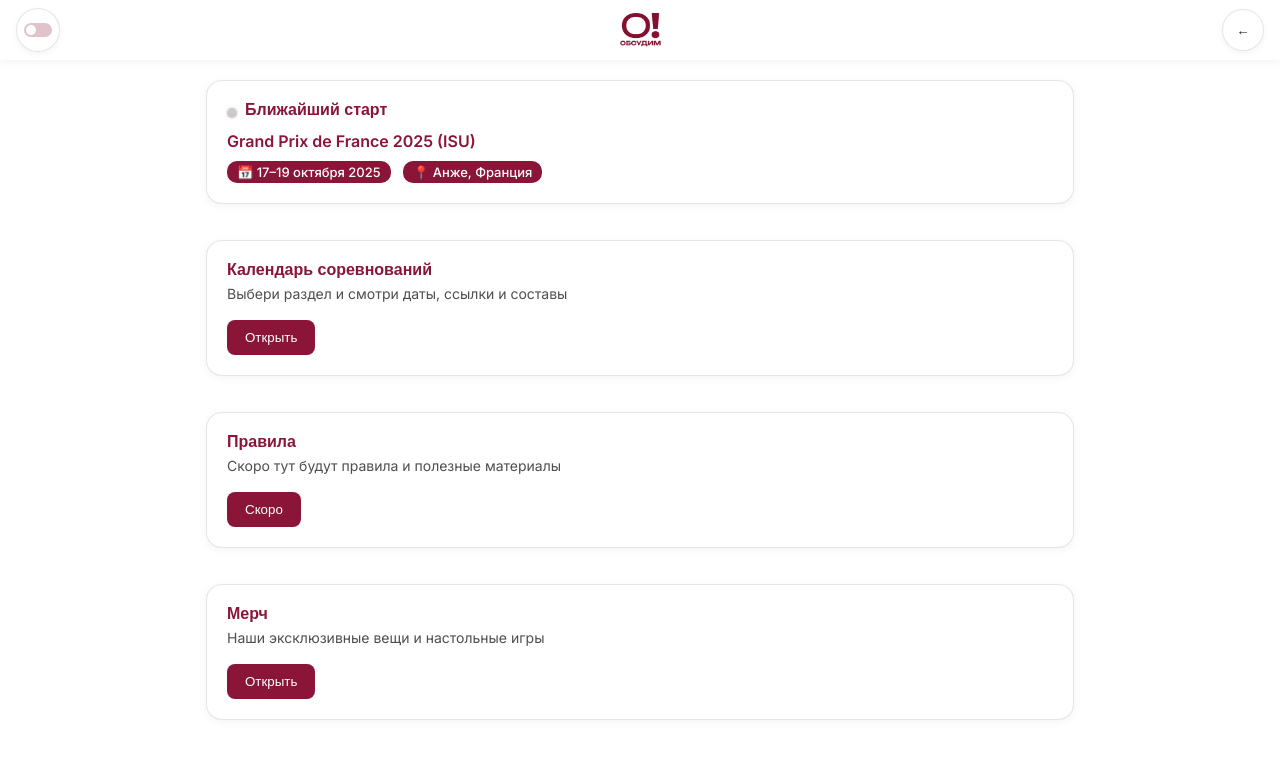
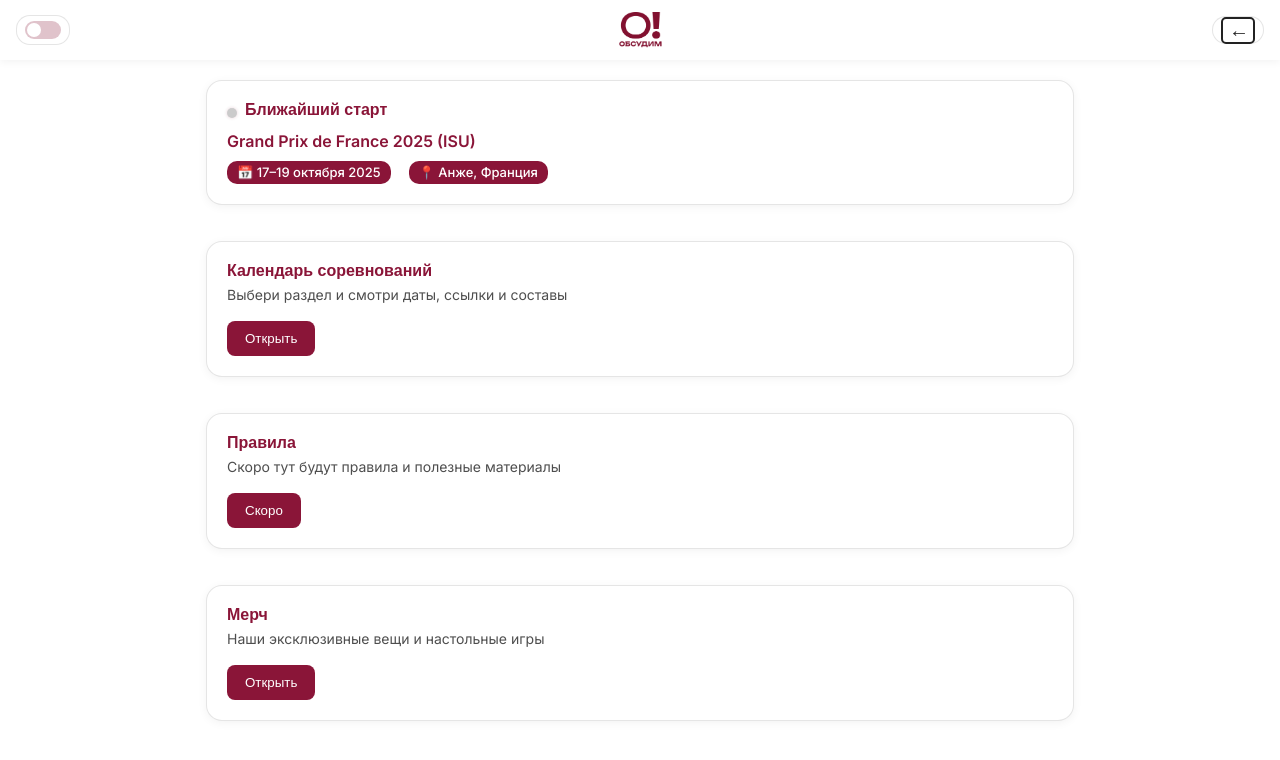
Before and after one commit to assaboud-commits/obsudim, a plain HTML site: page index.html in a window 1280 px wide. Drawn offline with Linux system fonts and the light colour scheme; a web font is replaced by a local one.

Commit message:
Update index.html

```diff
--- a/index.html
+++ b/index.html
@@ -5,6 +5,7 @@
   <meta name="viewport" content="width=device-width, initial-scale=1" />
   <title>Фигурное катание — мини-приложение</title>
   <link href="https://fonts.googleapis.com/css2?family=Inter:wght@400;500;600&family=Unbounded:wght@600;700&display=swap" rel="stylesheet">
+
   <style>
     :root {
       --accent: #8A1538;
@@ -46,15 +47,18 @@
       padding: 0 16px;
     }
     .logo {
-      width: 42px;
-      height: 42px;
+      width: 44px;
+      height: 44px;
       object-fit: contain;
       display: block;
     }
-    .theme-toggle, #backBtn {
-      width: 42px;
-      height: 42px;
-      border-radius: 50%;
+
+    /* --- Тумблер и стрелка "Назад" --- */
+    .theme-toggle,
+    #backBtn {
+      width: 52px;
+      height: 28px;
+      border-radius: 14px;
       display: flex;
       align-items: center;
       justify-content: center;
@@ -63,20 +67,23 @@
       color: var(--text);
       cursor: pointer;
       transition: 0.3s;
-      box-shadow: 0 2px 6px rgba(0,0,0,0.05);
     }
-    .theme-toggle:hover, #backBtn:hover {
+    .theme-toggle:hover,
+    #backBtn:hover {
       background: var(--accent);
       color: #fff;
       border-color: var(--accent);
     }
+
+    /* сам тумблер */
     .theme-toggle label {
-      width: 28px;
-      height: 14px;
+      width: 36px;
+      height: 18px;
       background: rgba(130,17,48,0.25);
-      border-radius: 20px;
+      border-radius: 18px;
       position: relative;
       transition: 0.3s;
+      cursor: pointer;
     }
     .theme-toggle input { display: none; }
     .theme-toggle label::after {
@@ -84,8 +91,8 @@
       position: absolute;
       top: 2px;
       left: 2px;
-      width: 10px;
-      height: 10px;
+      width: 14px;
+      height: 14px;
       background: #fff;
       border-radius: 50%;
       transition: 0.3s;
@@ -94,7 +101,17 @@
       background: var(--accent);
     }
     .theme-toggle input:checked + label::after {
-      transform: translateX(14px);
+      transform: translateX(16px);
+    }
+
+    /* --- Толстая стрелка Назад --- */
+    #backBtn span {
+      font-size: 20px;
+      font-weight: 700;
+      line-height: 1;
+      border: 2px solid currentColor;
+      border-radius: 5px;
+      padding: 1px 4px 2px 6px;
     }
 
     main {
@@ -102,6 +119,12 @@
       max-width: 900px;
       margin: 0 auto;
       box-sizing: border-box;
+    }
+
+    .grid {
+      display: flex;
+      flex-direction: column;
+      gap: 36px;
     }
 
     .card {
@@ -116,6 +139,7 @@
       transform: translateY(-3px);
       box-shadow: 0 4px 14px rgba(0,0,0,0.1);
     }
+
     .title {
       font-weight: 600;
       font-size: 16px;
@@ -123,7 +147,13 @@
       font-family: "Unbounded", sans-serif;
       color: var(--accent);
     }
-    .muted { font-size: 14px; opacity: 0.8; margin: 0; }
+
+    .muted {
+      font-size: 14px;
+      opacity: 0.8;
+      margin: 0;
+    }
+
     .btn {
       display: inline-block;
       background: var(--accent);
@@ -137,34 +167,30 @@
     }
     .btn:hover { background: #a71a44; }
 
-    /* --- Event cards --- */
-    .event-grid {
-      display: grid;
-      gap: 18px;
+    /* --- Мини-плашки (чипсы) --- */
+    .subtag {
+      display: inline-block;
+      margin-right: 10px;
+      padding: 2px 8px;
+      border-radius: 8px;
+      font-size: 12.5px;
+      font-weight: 500;
+      white-space: nowrap;
+      line-height: 1.3;
     }
-    .event-card {
-      position: relative;
-      background: var(--card-bg);
-      border-radius: 16px;
-      padding: 18px 16px;
-      border: 1px solid var(--border);
-      box-shadow: 0 2px 8px rgba(0,0,0,0.06);
-      overflow: hidden;
-      transition: transform 0.25s ease, box-shadow 0.25s ease;
+    .subtags {
+      display: flex;
+      align-items: center;
+      gap: 10px;
+      flex-wrap: wrap;
     }
-    .event-card:hover {
-      transform: translateY(-3px);
-      box-shadow: 0 4px 14px rgba(0,0,0,0.1);
+    [data-theme="light"] .subtag {
+      background: #8A1538;
+      color: #fff;
     }
-    .flag-bg {
-      position: absolute;
-      right: 8px;
-      bottom: 8px;
-      font-size: 40px;
-      opacity: 0.25;
-      filter: blur(3px);
-      user-select: none;
-      pointer-events: none;
+    [data-theme="dark"] .subtag {
+      background: #fff;
+      color: #8A1538;
     }
 
     .fade-in {
```
